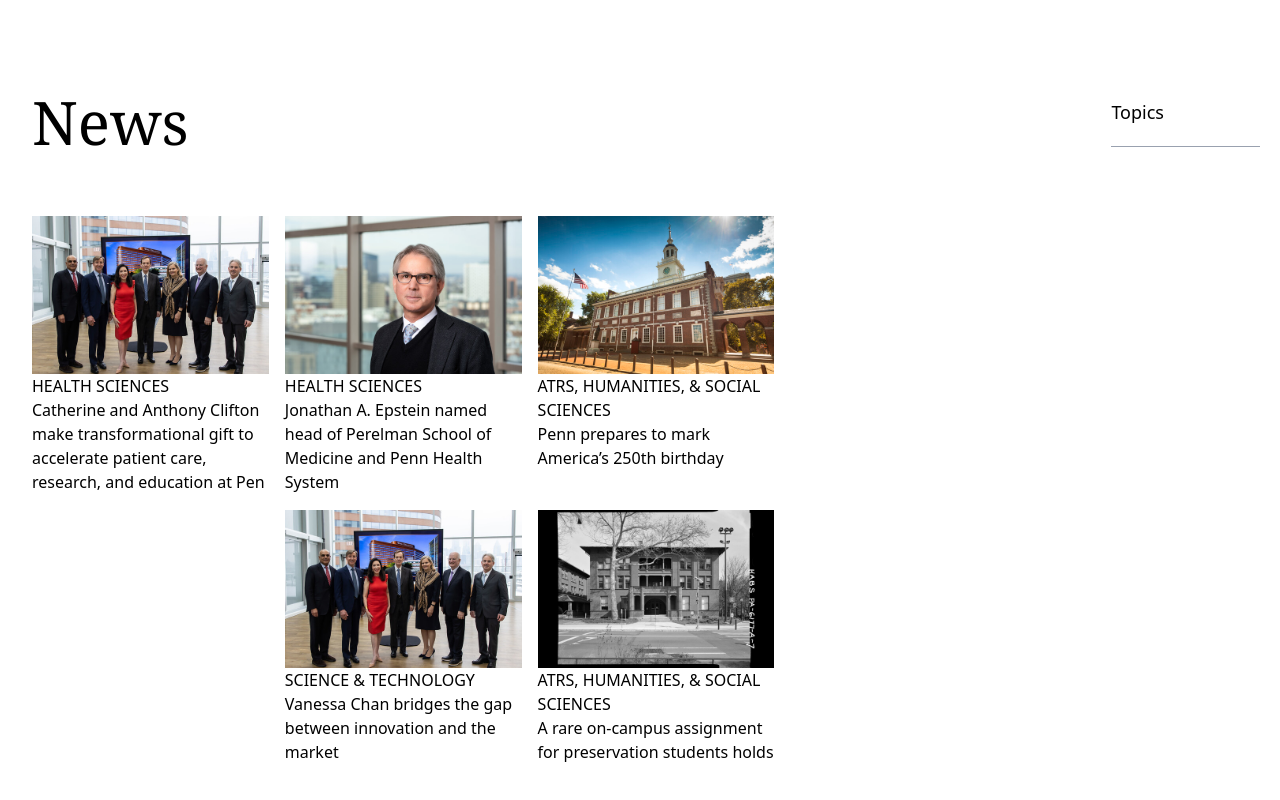
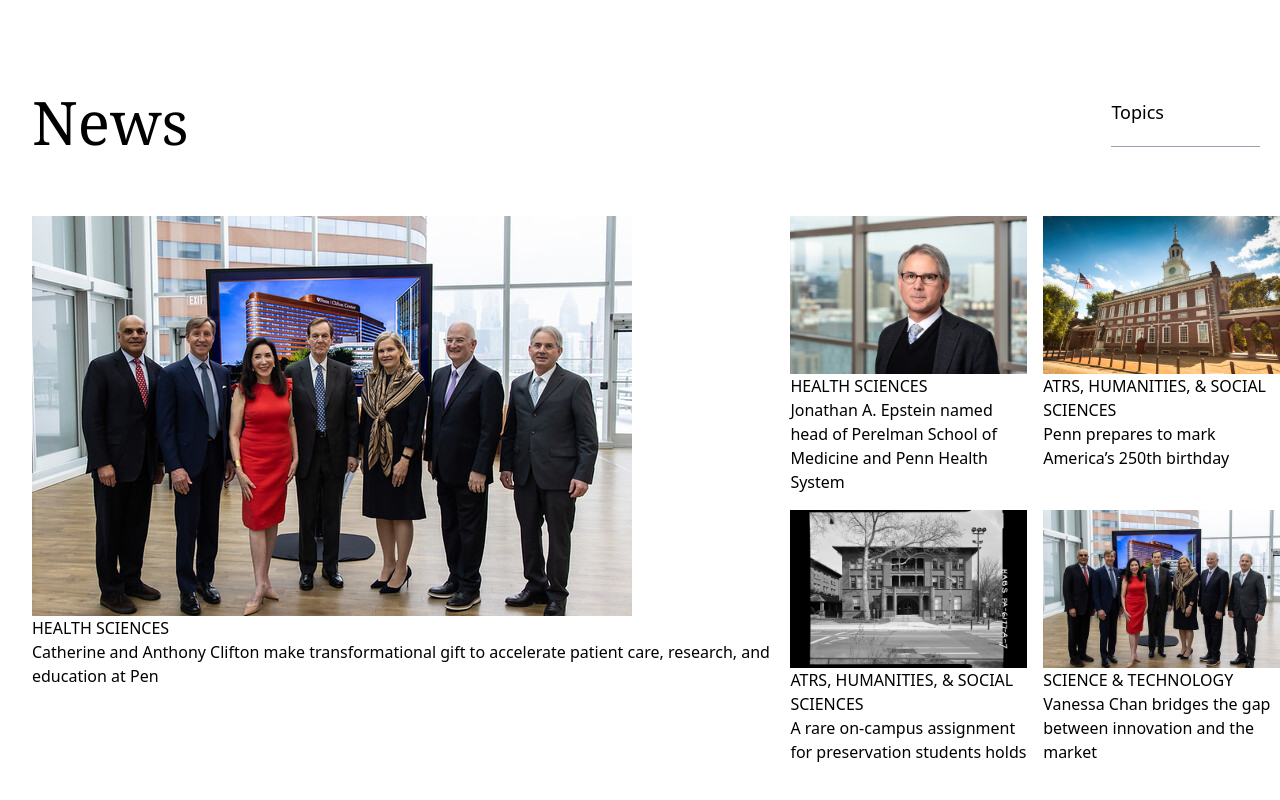
Before and after one commit to dondou21/gate, a website: page public/index.html in a window 1280 px wide. Shown: the part 804-1604 px from the top of the page. Drawn offline with Linux system fonts and the light colour scheme.

Commit message:
boxes layout added

```diff
--- a/public/index.html
+++ b/public/index.html
@@ -60,9 +60,9 @@
      </div>
      <!-- Boxes -->
 
-      <div class="grid grid-cols-5 grid-rows-5 gap-4 w-full ">
+      <div class="grid grid-cols-5 grid-rows-5 gap-4 ">
         <!-- Box1 -->
-          <div class="row-span-2">
+          <div class="col-span-3 row-span-2 ">
               <img src="./images/pavilion-gift-teaser_3.jpg" alt="Pavilion" srcset="">
               <div>
                 <h1>
@@ -75,7 +75,7 @@
               </div>
           </div>
           <!-- Box2 -->
-          <div >
+          <div class="col-start-4">
             <img src="./images/epstein-jon-teaser_1.jpg" alt="Epstein" srcset="">
             <div>
               <h1>
@@ -87,7 +87,7 @@
             </div>
           </div>
           <!-- Box3 -->
-          <div >
+          <div class="col-start-5">
             <img src="./images/america-250-teaser-social-main_1.jpg" alt="america" srcset="">
             <div>
               <h1>
@@ -99,7 +99,7 @@
             </div>
           </div>
           <!-- Box4 -->
-          <div class="col-start-3 row-start-2">
+          <div class="col-start-4 row-start-2">
             <img src="./images/preservation-campus-teaser_1.jpg" alt="preservation-campus-teaser_1" srcset="">
             <h1>
               ATRS, HUMANITIES, & SOCIAL SCIENCES
@@ -109,7 +109,7 @@
             </p>
           </div>
           <!-- Box5 -->
-          <div class="col-start-2 row-start-2">
+          <div class="col-start-5 row-start-2">
             <img src="./images/pavilion-gift-teaser_3.jpg" alt="" srcset="">
             <h1>
               SCIENCE & TECHNOLOGY
@@ -118,7 +118,7 @@
               Vanessa Chan bridges the gap between innovation and the market
             </p>
           </div>
-</div>
+      </div>
 
       <div>
 
```
Also changed, not shown: public/output.css.
